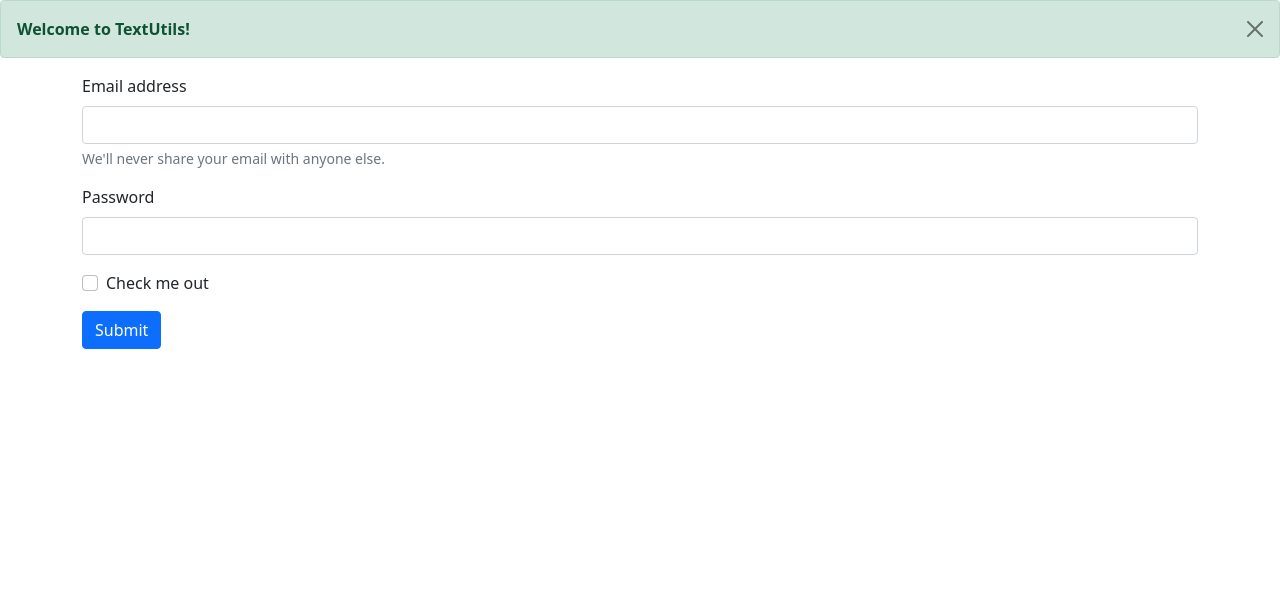
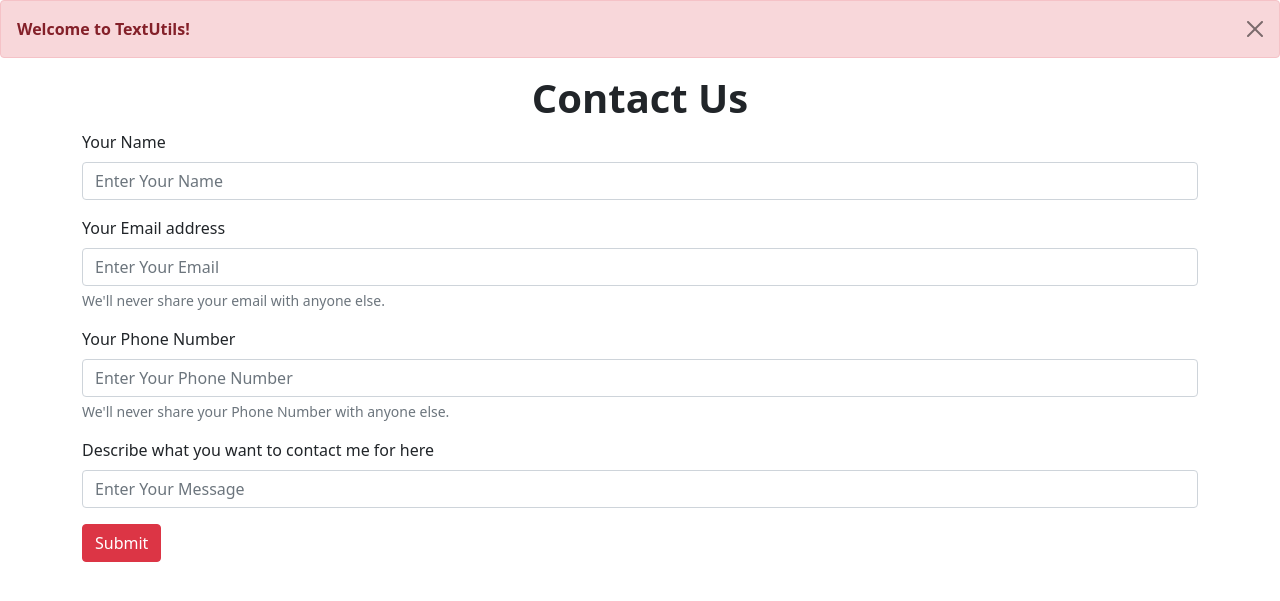
Before and after one commit to Akshay2002Singh/TextUtils-using-Django, a Django app: page /contact in a window 1280 px wide. Shown: the part 56-657 px from the top of the page. Run offline with Django 3.2, Linux system fonts and the light colour scheme.

Commit message:
form page done

```diff
--- a/TextUtils/templates/contact.html
+++ b/TextUtils/templates/contact.html
@@ -3,26 +3,36 @@
 {% block title %}Analyzed Text{% endblock title %}
 
 {% block body %}
-<div class="alert alert-success alert-dismissible fade show" role="alert">
+<div class="alert alert-danger alert-dismissible fade show" role="alert">
     <strong>Welcome to TextUtils!</strong>
     <button type="button" class="btn-close" data-bs-dismiss="alert" aria-label="Close"></button>
 </div>
 <div class="container">
+    <h1 class="fw-bolder text-center">Contact Us</h1>
     <form>
         <div class="mb-3">
-          <label for="exampleInputEmail1" class="form-label">Email address</label>
-          <input type="email" class="form-control" id="exampleInputEmail1" aria-describedby="emailHelp">
-          <div id="emailHelp" class="form-text">We'll never share your email with anyone else.</div>
+            <label for="form_name" class="form-label">Your Name</label>
+            <input type="text" class="form-control" id="form_name" placeholder="Enter Your Name">
         </div>
         <div class="mb-3">
-          <label for="exampleInputPassword1" class="form-label">Password</label>
-          <input type="password" class="form-control" id="exampleInputPassword1">
+            <label for="form_email" class="form-label">Your Email address</label>
+            <input type="email" class="form-control" id="form_email" aria-describedby="emailHelp"
+                placeholder="Enter Your Email">
+            <div id="emailHelp" class="form-text">We'll never share your email with anyone else.</div>
         </div>
-        <div class="mb-3 form-check">
-          <input type="checkbox" class="form-check-input" id="exampleCheck1">
-          <label class="form-check-label" for="exampleCheck1">Check me out</label>
+        <div class="mb-3">
+            <label for="form_number" class="form-label">Your Phone Number</label>
+            <input type="email" class="form-control" id="form_number" aria-describedby="emailHelp"
+                placeholder="Enter Your Phone Number">
+            <div id="emailHelp" class="form-text">We'll never share your Phone Number with anyone else.</div>
         </div>
-        <button type="submit" class="btn btn-primary">Submit</button>
-      </form>
+        <div class="mb-3">
+            <label for="form_issue" class="form-label">Describe what you want to contact me for here</label>
+            <input type="email" class="form-control" id="form_issue" aria-describedby="emailHelp"
+                placeholder="Enter Your Message">
+        </div>
+
+        <button type="submit" class="btn btn-danger">Submit</button>
+    </form>
 </div>
 {% endblock body %}
```
